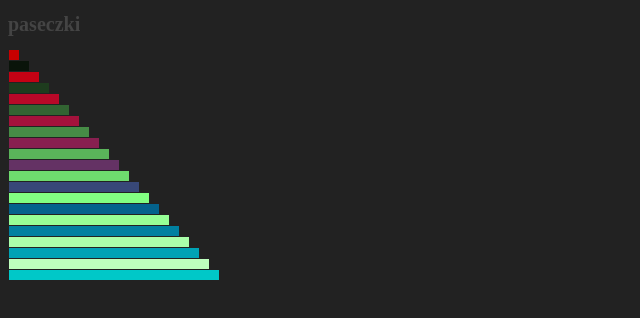
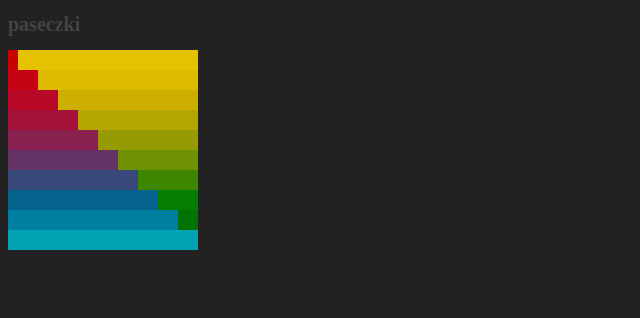
Before and after one commit to thiefunny/20200526-c, a plain HTML site: page index.html in a window 1280 px wide. Shown: the whole page, without its empty margins (0-640 px from the left). Drawn offline with Linux system fonts and the light colour scheme.

Commit message:
dwupasiaste

```diff
--- a/app.js
+++ b/app.js
@@ -1,12 +1,13 @@
 const parentEl = document.querySelector(".parent");
 
-for (let i = 0; i < parentEl.childElementCount; i++) {
+for (let i = 0; i < parentEl.childElementCount-1; i++) {
 
     parentEl.children[i].style.width = (i + 1) * 10 + "px";
-    parentEl.children[i].style.height = "10px";
+    parentEl.children[i].style.height = "20px";
     parentEl.children[i].style.backgroundColor = "rgb(" + (200 - i * i) + "," + i * i / 2 + "," + i * 10 + ")";
 
     if (i % 2 === 1) {
-        parentEl.children[i].style.backgroundColor = "rgb(" + (i * 10) + "," + i * 20 + "," + i * 10 + ")";
+        parentEl.children[i].style.width = (200 - (i + 1) * 10) + "px";
+        parentEl.children[i].style.backgroundColor = "rgb(" + (230 - (i*i)) + "," + (200 - (i*5)) + "," + 0 + ")";
     }
 }
--- a/styles.css
+++ b/styles.css
@@ -2,11 +2,16 @@ body {
     background: #222;
     color: #444;
     font-size: 10px;
+    padding: 0px;
 }
 
 div :not(.parent) {
-    margin: 1px;
+    float:left;
+    /* margin: -2px; */
+    /* display: inline-block; */
 }
+
+.parent {width: 200px;margin:0px}
 
 .inline {
     /* display: inline-block; */
```
Also changed, not shown: 2.html (added, +29 -0 lines).
